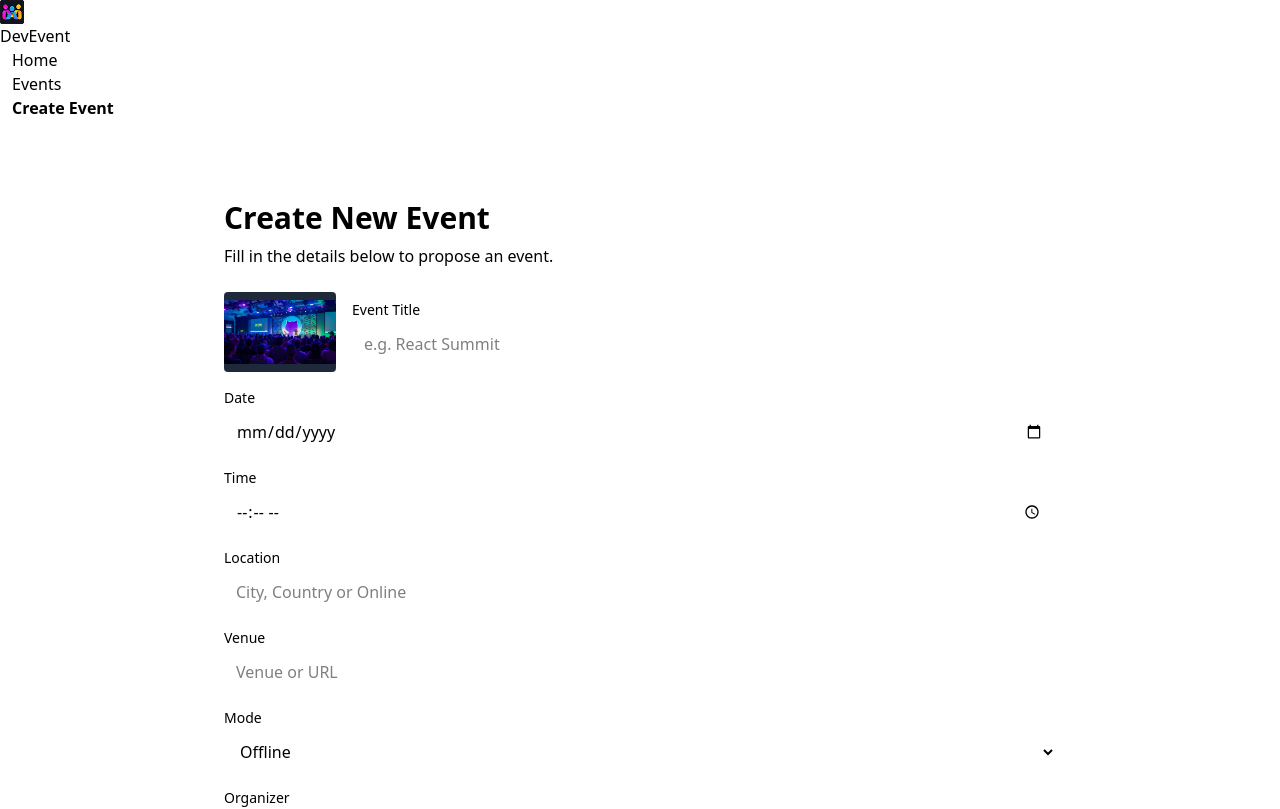
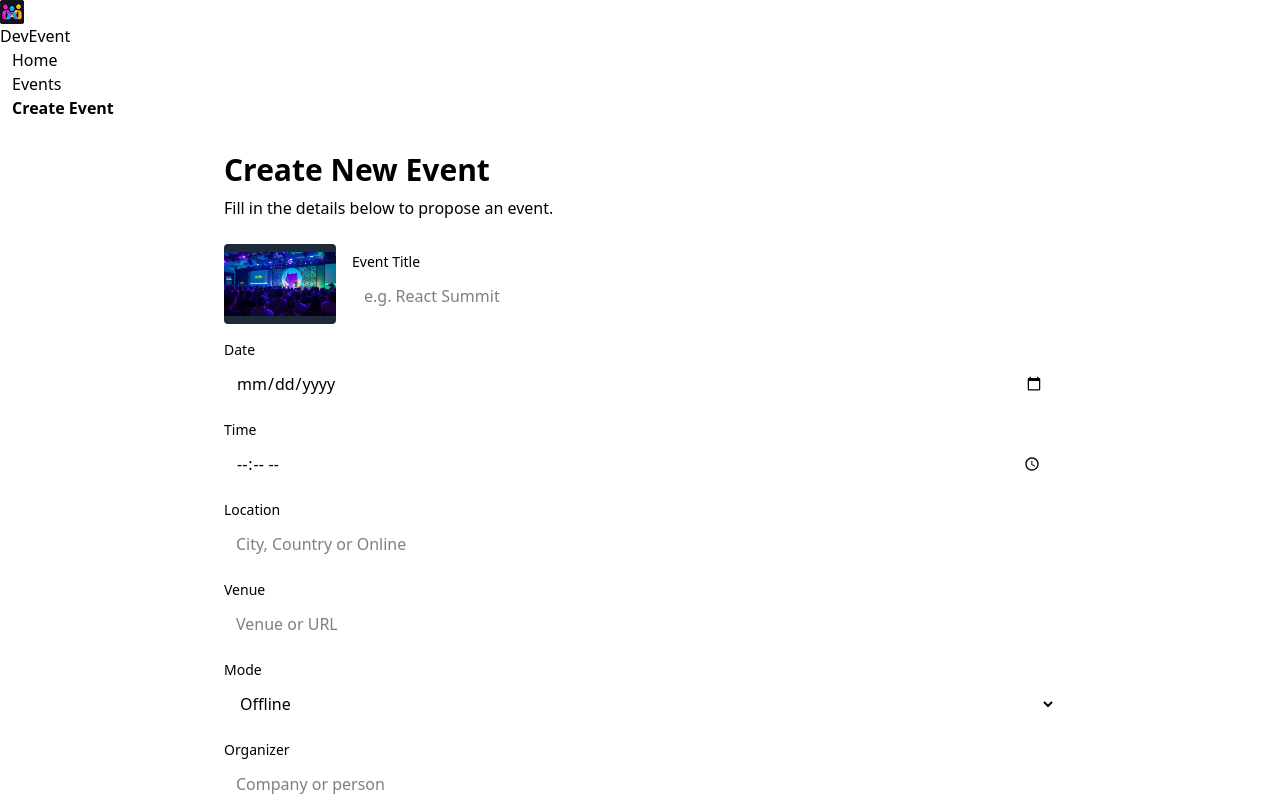
Before and after one commit to mahmoud8837/dev-events-next.js-16, a Next.js app: page /events/create in a window 1280 px wide. Shown: the top 809 px of the page. Built offline with nearby package versions, Linux system fonts and the light colour scheme; a web font is replaced by a local one.

Commit message:
refactor: Replace <main> with <div> in event pages and adjust navbar link styles

```diff
--- a/app/events/create/page.tsx
+++ b/app/events/create/page.tsx
@@ -39,7 +39,7 @@ export default function CreateEventPage() {
   }
 
   return (
-    <main className="min-h-screen p-12">
+    <div className="min-h-screen">
       <div className="max-w-4xl mx-auto site-background p-8 rounded-xl">
         <h1 className="text-3xl font-bold mb-2">Create New Event</h1>
         <p className="text-light-100 mb-6">
@@ -227,6 +227,6 @@ export default function CreateEventPage() {
           </div>
         </div>
       )}
-    </main>
+    </div>
   );
 }
--- a/app/events/page.tsx
+++ b/app/events/page.tsx
@@ -26,7 +26,7 @@ export default async function EventsPage() {
   const events = await getEvents();
 
   return (
-    <main id="events-page" className="min-h-screen">
+    <div id="events-page" className="min-h-screen">
       {/* Header Section */}
       <div className="mb-12">
         <h1 className="text-6xl font-bold max-sm:text-4xl mb-3">Events</h1>
@@ -45,7 +45,7 @@ export default async function EventsPage() {
 
       {/* Events Grid */}
       {events.length > 0 ? (
-        <div className="events grid md:grid-cols-3 gap-6 sm:grid-cols-2 grid-cols-1">
+        <div className="events grid md:grid-cols-2 lg:grid-cols-3 gap-6 sm:grid-cols-1 grid-cols-1">
           {events.map((event) => (
             <Link
               key={event._id?.toString()}
@@ -145,6 +145,6 @@ export default async function EventsPage() {
           </p>
         </div>
       )}
-    </main>
+    </div>
   );
 }
--- a/app/globals.css
+++ b/app/globals.css
@@ -207,7 +207,7 @@ html {
     @apply glass sticky top-0 z-50;
 
     nav {
-      @apply flex flex-row justify-between mx-auto container sm:px-10 px-5 py-4;
+      @apply flex flex-row justify-between mx-auto container sm:px-10 px-3 py-4;
     }
 
     .logo {
--- a/components/Navbar.tsx
+++ b/components/Navbar.tsx
@@ -28,7 +28,7 @@ const Navbar = () => {
                 href={link.href}
                 className={`
                 ${pathname === link.href ? "bg-primary/90 font-semibold" : "text-color-light-100"}
-                  hover:bg-primary/70 transition-colors px-3 py-2 rounded-md`}
+                  hover:bg-primary/70 transition-colors px-3 py-2 rounded-md text-nowrap`}
               >
                 {link.name}
               </Link>
```
